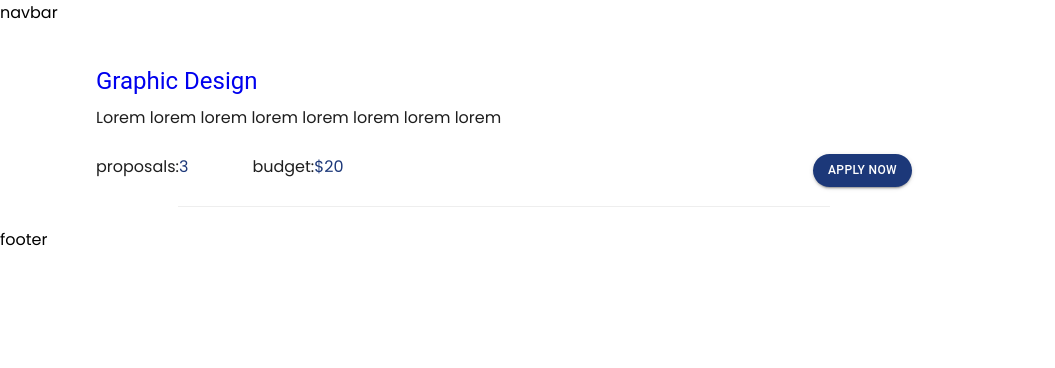
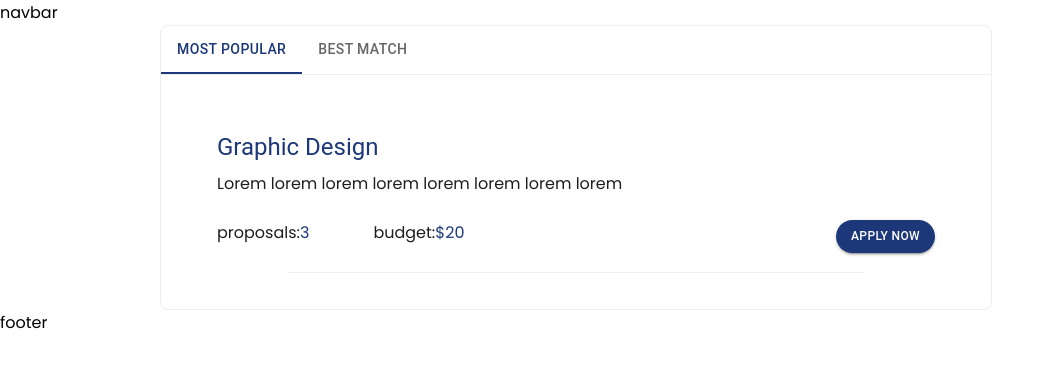
Before and after one commit to CA-G12/g-lanceer, a React (Create React App) app in the folder client/: page /jobs-search in a window 1280 px wide. Shown: the top 368 px of the page, without its empty margins (0-1055 px from the left). Built offline with nearby package versions, Linux system fonts and the light colour scheme.

Commit message:
feat: create tab component relates #44

```diff
--- a/client/src/components/index.tsx
+++ b/client/src/components/index.tsx
@@ -2,7 +2,8 @@ import {
   Category, Hero, JoinClient, JoinFreelance, PopularCategories,
 } from './landing';
 import JobCard from './jobCard';
+import Tabs from './tab';
 
 export {
-  Category, Hero, JoinClient, JoinFreelance, PopularCategories, JobCard,
+  Category, Hero, JoinClient, JoinFreelance, PopularCategories, JobCard, Tabs,
 };
--- a/client/src/components/jobCard/index.tsx
+++ b/client/src/components/jobCard/index.tsx
@@ -24,6 +24,7 @@ function JobCard({ job }: JobProps) {
           <Typography
             variant="h5"
             gutterBottom
+            color="primary"
           >
             {title}
           </Typography>
--- a/client/src/components/jobCard/style.css
+++ b/client/src/components/jobCard/style.css
@@ -1,6 +1,5 @@
   .job-card{
-  width: 75%;
-  margin: 2.5rem 0px;
+  margin: 2rem 0px;
   position: relative;
 }
 .job-card::after{
@@ -33,5 +32,5 @@
   margin-bottom: 10px;
 }
 .content{
-  padding: 0px 6rem;
+  padding: 0px 2rem;
 }
--- /dev/null
+++ b/client/src/components/tab/index.tsx
@@ -0,0 +1,50 @@
+import * as React from 'react';
+import Box from '@mui/material/Box';
+import Tab from '@mui/material/Tab';
+import TabContext from '@mui/lab/TabContext';
+import TabList from '@mui/lab/TabList';
+import TabPanel from '@mui/lab/TabPanel';
+import JobCard from '../jobCard';
+import './style.css';
+
+interface Job {
+  title: string,
+  description: string,
+  budget: number
+}
+
+const job: Job = {
+  title: 'Graphic Design',
+  description: 'Lorem lorem lorem lorem lorem lorem lorem lorem',
+  budget: 20,
+};
+
+function Tabs() {
+  const [value, setValue] = React.useState('1');
+
+  const handleChange = (event: React.SyntheticEvent, newValue: string) => {
+    setValue(newValue);
+  };
+  return (
+    <div className="table">
+      <Box>
+        <TabContext value={value}>
+          <Box sx={{ borderBottom: 1, borderColor: '#eee' }}>
+            <TabList onChange={handleChange}>
+              <Tab label="Most Popular" value="1" />
+              <Tab label="Best Match" value="2" />
+            </TabList>
+          </Box>
+          <TabPanel value="1">
+            <div>
+              <JobCard job={job} />
+            </div>
+          </TabPanel>
+          <TabPanel value="2" />
+        </TabContext>
+      </Box>
+    </div>
+  );
+}
+
+export default Tabs;
--- /dev/null
+++ b/client/src/components/tab/style.css
@@ -0,0 +1,6 @@
+.table{
+  border: 1px solid #eee;
+  width: 65%;
+  border-radius: 8px;
+  margin-left: 10rem;
+}
--- a/client/src/pages/JobsSearch/index.tsx
+++ b/client/src/pages/JobsSearch/index.tsx
@@ -1,21 +1,23 @@
-import { JobCard } from '../../components';
+import { Tabs } from '../../components';
 
-interface Job {
-  title: string,
-  description: string,
-  budget: number
-}
+// interface Job {
+//   title: string,
+//   description: string,
+//   budget: number
+// }
 
-const job: Job = {
-  title: 'Graphic Design',
-  description: 'Lorem lorem lorem lorem lorem lorem lorem lorem',
-  budget: 20,
-};
+// const job: Job = {
+//   title: 'Graphic Design',
+//   description: 'Lorem lorem lorem lorem lorem lorem lorem lorem',
+//   budget: 20,
+// };
 
 function JobsSearch() {
   return (
     <div>
-      <JobCard job={job} />
+      {/* <JobCard job={job} /> */}
+      <Tabs />
+
     </div>
   );
 }
```
